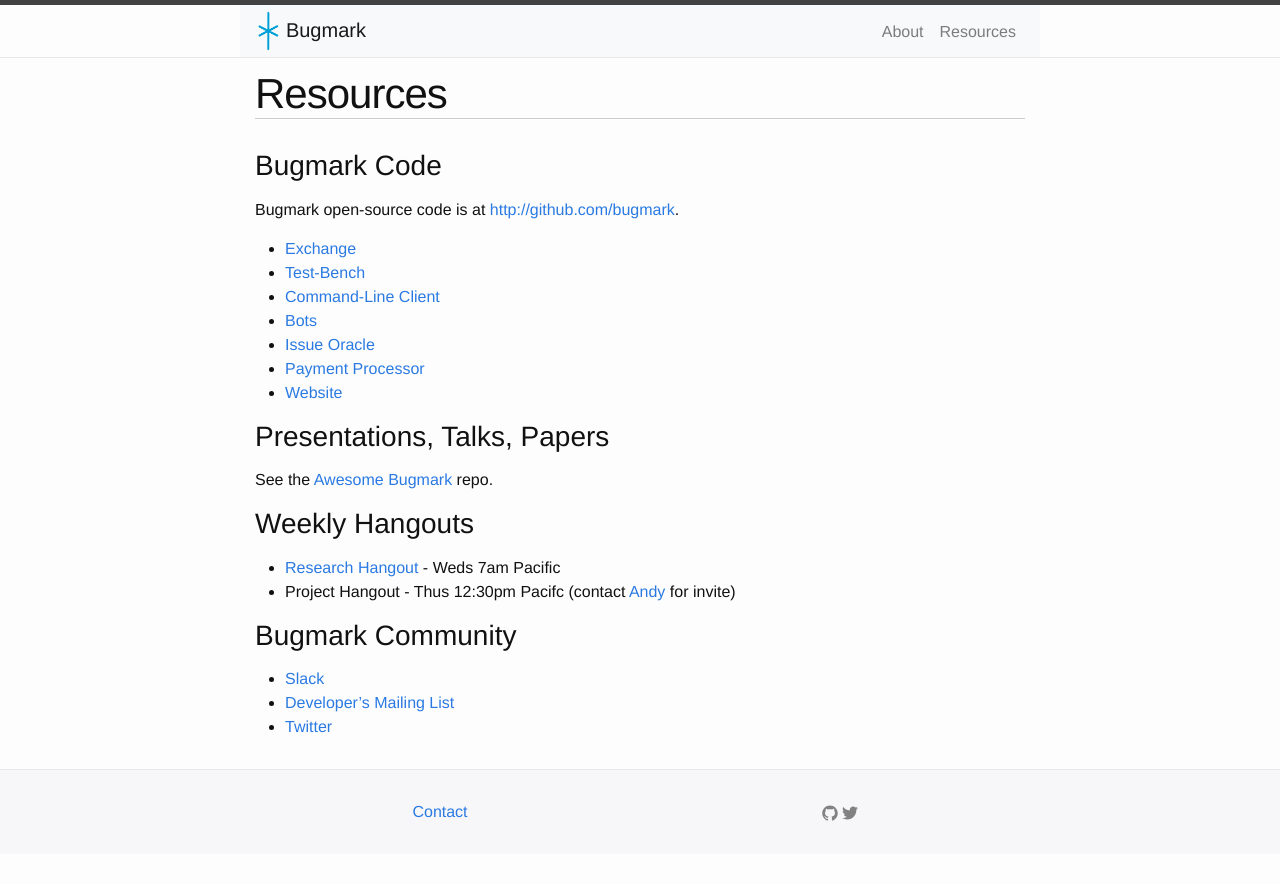
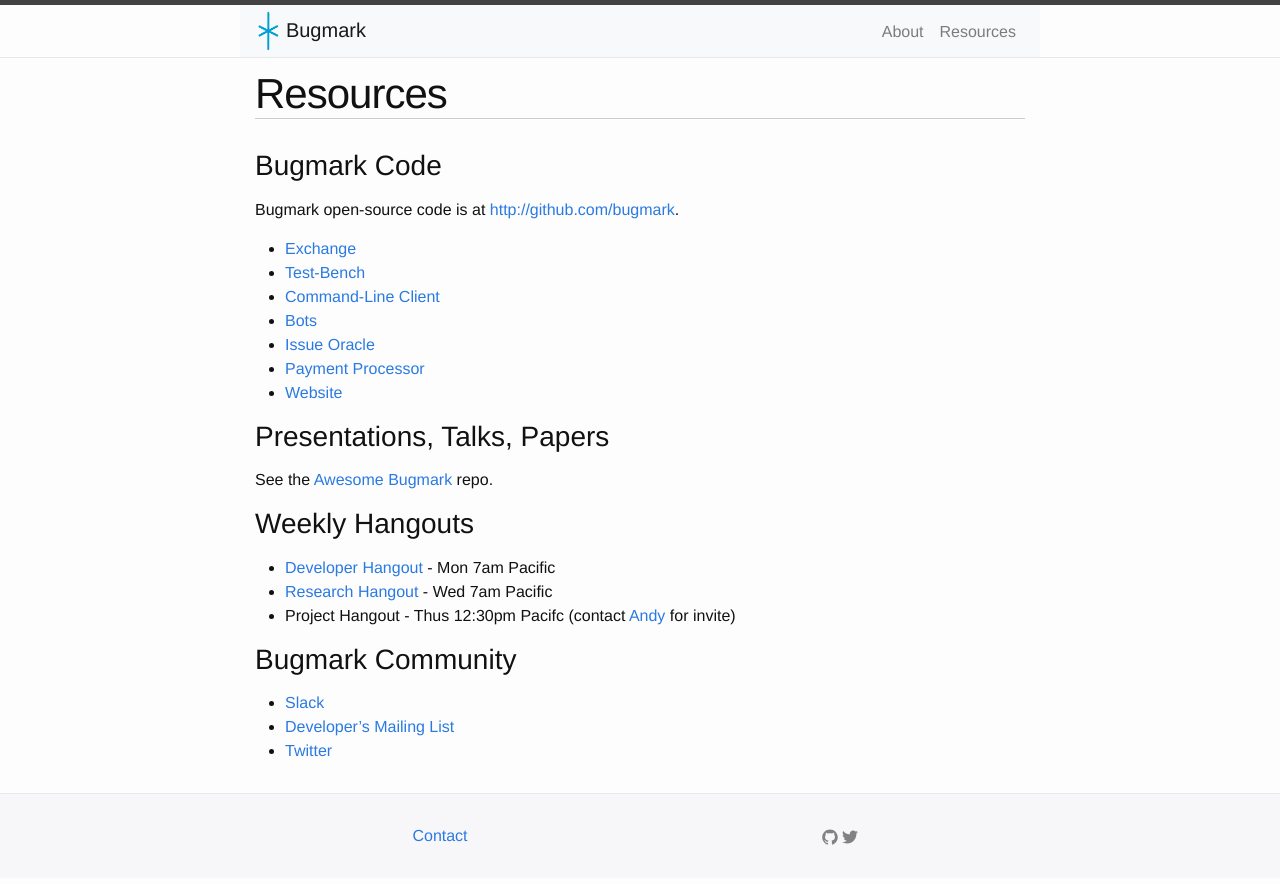
Before and after one commit to bugmark/website, a Jekyll site: the page built from docs/pages/resources.md, in a window 1280 px wide. Shown: the top 884 px of the page. Built offline with Jekyll 4.4.1, drawn with Linux system fonts in a browser that asks for light colours; nearby versions of some CDN libraries.

Commit message:
Add link to dev hangout

```diff
--- a/docs/pages/resources.md
+++ b/docs/pages/resources.md
@@ -24,7 +24,8 @@
 
 ### Weekly Hangouts
 
-- [Research Hangout][rh] - Weds 7am Pacific
+- [Developer Hangout][dh] - Mon 7am Pacific
+- [Research Hangout][rh] - Wed 7am Pacific
 - Project Hangout - Thus 12:30pm Pacifc (contact [Andy][ph] for invite)
 
 ### Bugmark Community
```
Also changed, not shown: other parts of docs/pages/resources.md (+1 -0 lines).
